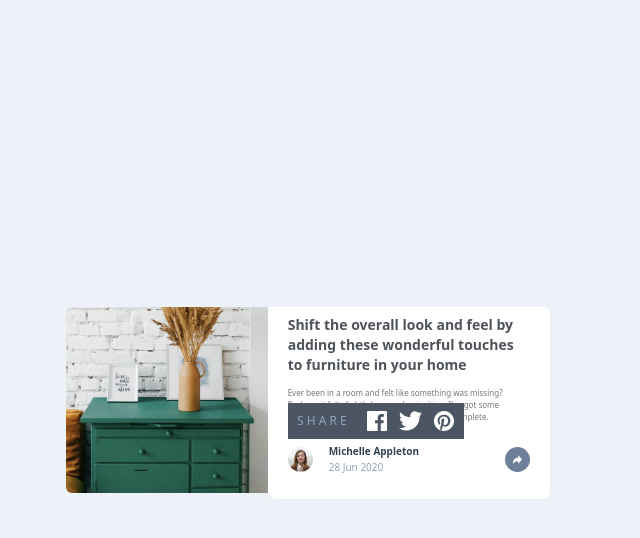
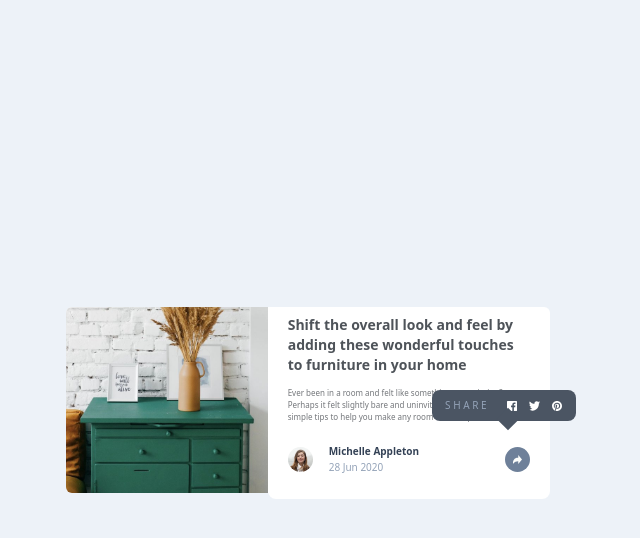
Before and after one commit to SofiaBargues/article-preview-component, a React (Vite) app: page / in a window 1280 px wide. Both pictures are taken after a click on the button 849 px from the left and 459 px from the top of the page. Shown: the top 538 px of the page, without its empty margins (332-972 px from the left). Built offline with nearby package versions, Linux system fonts and the light colour scheme.

Commit message:
es alggo

```diff
--- a/src/App.tsx
+++ b/src/App.tsx
@@ -28,11 +28,21 @@ function Initial() {
 }
 function Share() {
   return (
-    <div className="flex flex-row justify-center items-center gap-3 w-44 p-2">
-      <div className=" text-xs  text-slate-400 mr-2">S H A R E</div>
-      <img alt="facebook" src={facebook} className="h-[20px]  "></img>
-      <img alt="twitter" src={twitter} className="h-[20px]"></img>
-      <img alt="pinterest" src={pinterest} className="h-[20px] "></img>
+    <div className="flex flex-row justify-center items-center gap-3 w-44  md:w-36 p-2 ">
+      <div className=" text-[12px]  md:text-[10px]  text-slate-400 mr-2">
+        S H A R E
+      </div>
+      <img
+        alt="facebook"
+        src={facebook}
+        className="h-[20px] md:h-[10px]  "
+      ></img>
+      <img alt="twitter" src={twitter} className="h-[20px] md:h-[10px] "></img>
+      <img
+        alt="pinterest"
+        src={pinterest}
+        className="h-[20px] md:h-[10px] "
+      ></img>
     </div>
   );
 }
@@ -79,14 +89,13 @@ function App() {
             </div>
             <div
               className={
-                "" +
-                " " +
-                (isSharing
-                  ? "block md:absolute md:top-[-20px] md:bg-gray-600 "
-                  : "hidden")
+                isSharing
+                  ? "block md:absolute md:top-[-33px] md:bg-gray-600 rounded-lg md:mx-36"
+                  : "hidden"
               }
             >
               <Share />
+              <div className="bg-gray-600  h-4 w-4 rotate-45 absolute mt-[-10px] ml-[68px] "></div>
             </div>
             <button
               onClick={handleMoreClick}
```
